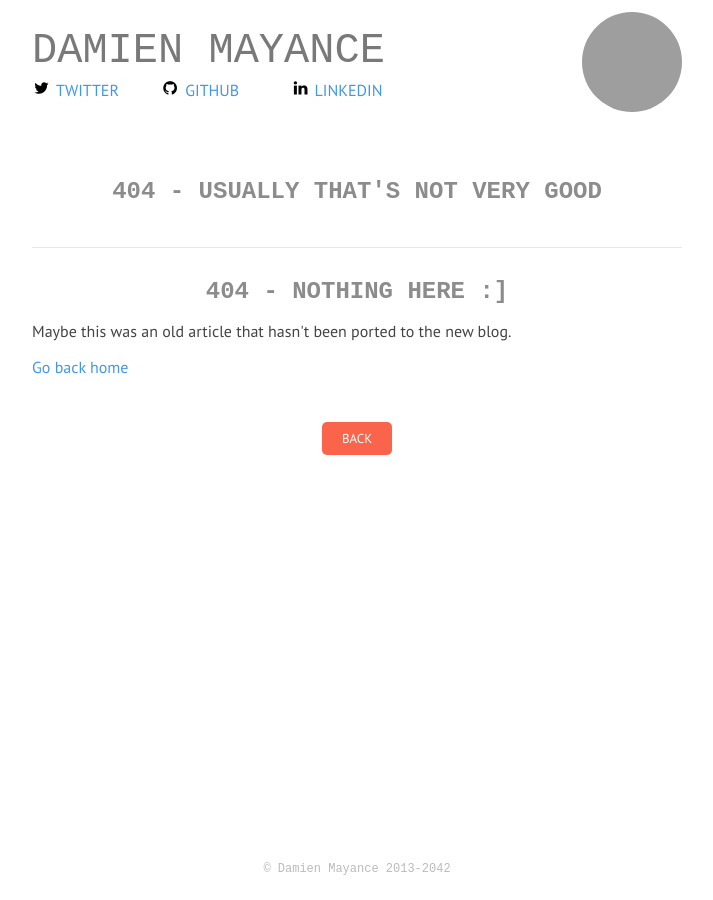
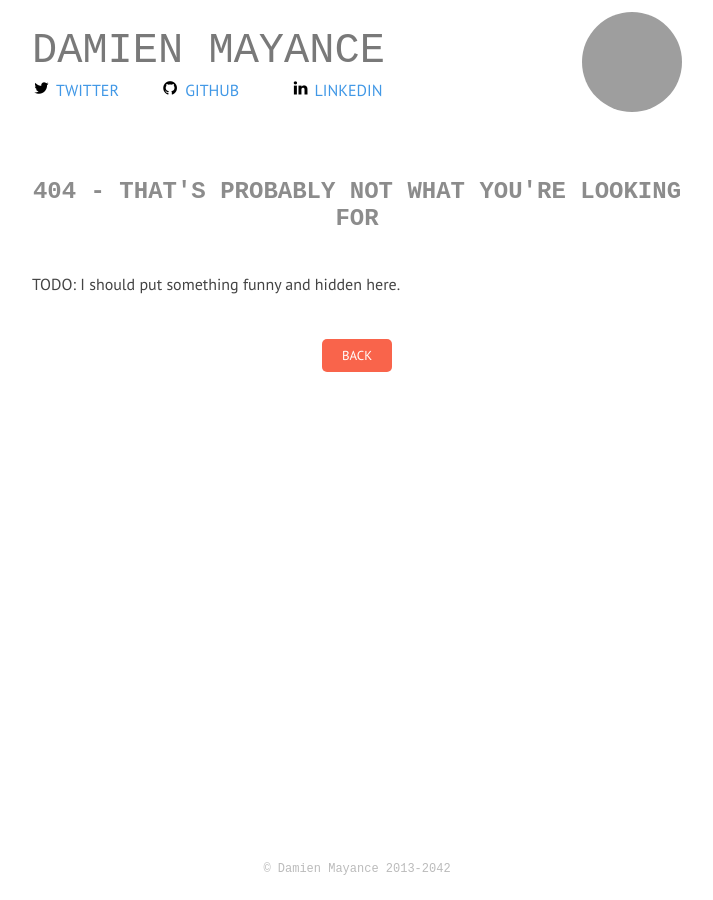
Before and after one commit to valryon/valryon.github.io, a Jekyll site: the page built from 404.html, in a window 1280 px wide. Shown: the whole page, without its empty margins (283-996 px from the left). Built offline with Jekyll 4.4.1, drawn with Linux system fonts in a browser that asks for light colours; some web fonts are replaced; grey boxes are pictures that could not be loaded.

Commit message:
Update 404.html

```diff
--- a/404.html
+++ b/404.html
@@ -1,11 +1,5 @@
 ---
 layout: post
-title: 404 - Usually that's not very good
+title: 404 - That's probably not what you're looking for
 ---
-<h1>404 - Nothing here :]</h1>
-<p>
-  Maybe this was an old article that hasn't been ported to the new blog.
-</p>
-<p>
-  <a href="http://dmayance.com">Go back home</a>
-</p>
+TODO: I should put something funny and hidden here.
```
